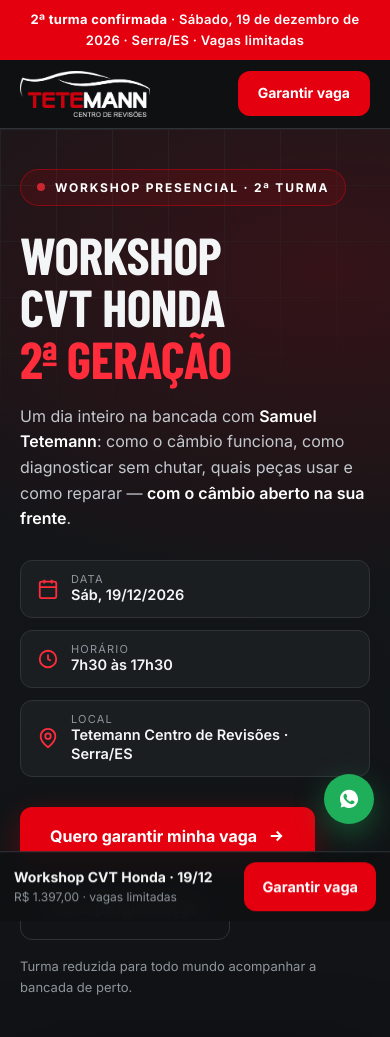
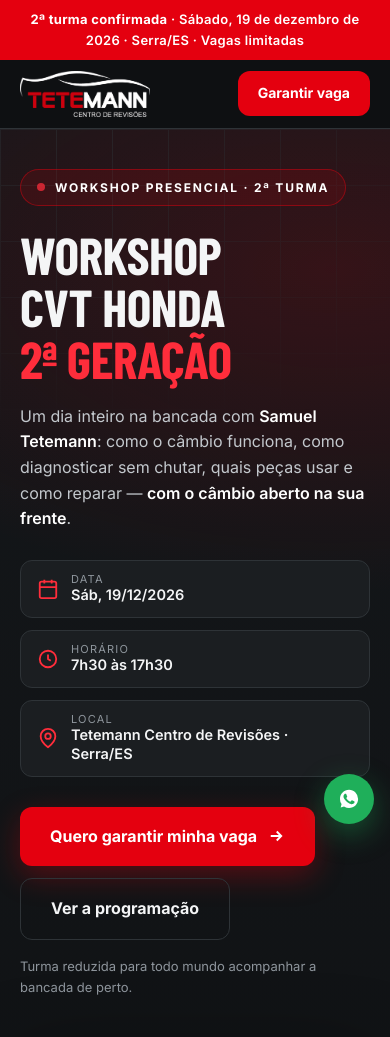
Before and after one commit to sameultetemann/Samuel-Tetemann-, a plain HTML site: page index.html in a window 390 px wide. Shown: the top 1037 px of the page. Drawn offline with nearby package versions, Linux system fonts and the light colour scheme; a web font is replaced by a local one.

Commit message:
Atualiza index: botões de inscrição levam ao Google Sites
Co-Authored-By: Claude Opus 5.5 <noreply@anthropic.com>

```diff
--- a/index.html
+++ b/index.html
@@ -371,18 +371,6 @@
     @media (min-width: 761px) { footer { padding-bottom: 36px; } }
 
     /* ── BARRA FIXA MOBILE ──────────────────────────── */
-    .fixa {
-      position: fixed; left: 0; right: 0; bottom: 0; z-index: 60; display: none;
-      background: rgba(15,17,19,.96); backdrop-filter: blur(10px); border-top: 1px solid var(--linha);
-      padding: 10px 14px calc(10px + env(safe-area-inset-bottom));
-      align-items: center; gap: 12px; transform: translateY(110%); transition: transform .25s;
-    }
-    .fixa.visivel { transform: none; }
-    .fixa div { flex: 1; line-height: 1.25; }
-    .fixa b { display: block; font-size: 14px; }
-    .fixa span { font-size: 12px; color: var(--suave); }
-    .fixa .btn { padding: 13px 18px; font-size: 14.5px; box-shadow: none; }
-    @media (max-width: 760px) { .fixa { display: flex; } }
 
     /* ── ENTRADA SUAVE ──────────────────────────────── */
     .surge { opacity: 0; transform: translateY(18px); transition: opacity .6s, transform .6s; }
@@ -402,7 +390,7 @@
     .pos[hidden] { display: none; }
     .pos h3 { margin-bottom: 10px; }
     .pos p { margin-bottom: 18px; }
-  </style>
+      </style>
 </head>
 <body>
 
@@ -417,7 +405,7 @@
       <a href="#instrutor">Instrutor</a>
       <a href="#duvidas">Dúvidas</a>
     </nav>
-    <a href="#inscricao" class="btn btn-primario">Garantir vaga</a>
+    <a href="https://sites.google.com/view/workshoptetemann/in%C3%ADcio" target="_blank" rel="noopener" class="btn btn-primario">Garantir vaga</a>
   </div>
 </header>
 
@@ -449,7 +437,7 @@
       </div>
 
       <div class="hero-cta">
-        <a href="#inscricao" class="btn btn-primario">Quero garantir minha vaga
+        <a href="https://sites.google.com/view/workshoptetemann/in%C3%ADcio" target="_blank" rel="noopener" class="btn btn-primario">Quero garantir minha vaga
           <svg width="18" height="18" viewBox="0 0 24 24" fill="none" stroke="currentColor" stroke-width="2.5"><path d="M5 12h14M13 6l6 6-6 6"/></svg>
         </a>
         <a href="#programacao" class="btn btn-linha">Ver a programação</a>
@@ -616,7 +604,7 @@
     </div>
 
     <div class="centro" style="margin-top:44px">
-      <a href="#inscricao" class="btn btn-primario">Quero participar da 2ª turma</a>
+      <a href="https://sites.google.com/view/workshoptetemann/in%C3%ADcio" target="_blank" rel="noopener" class="btn btn-primario">Quero participar da 2ª turma</a>
     </div>
   </div>
 </section>
@@ -678,7 +666,7 @@
         <li><svg width="22" height="22" viewBox="0 0 24 24" fill="none" stroke="currentColor" stroke-width="2"><rect x="3" y="4" width="18" height="18" rx="2"/><path d="M16 2v4M8 2v4M3 10h18"/></svg><div><small>Quando</small><b>Sábado, 19/12/2026 · 7h30 às 17h30</b></div></li>
         <li><svg width="22" height="22" viewBox="0 0 24 24" fill="none" stroke="currentColor" stroke-width="2"><path d="M4 4h16v16H4z"/><path d="m4 6 8 7 8-7"/></svg><div><small>Endereço completo</small><b>Enviado pelo WhatsApp após a confirmação da inscrição</b></div></li>
       </ul>
-      <a href="#inscricao" class="btn btn-primario">Garantir minha vaga</a>
+      <a href="https://sites.google.com/view/workshoptetemann/in%C3%ADcio" target="_blank" rel="noopener" class="btn btn-primario">Garantir minha vaga</a>
     </div>
     <div class="foto surge"><img src="media/fachada-tetemann.jpg" alt="Fachada da Tetemann, oficina especializada em Honda, em Serra/ES" width="1000" height="1120" loading="lazy"/></div>
   </div>
@@ -740,7 +728,7 @@
       <div class="form surge">
         <h3>Faça sua inscrição</h3>
         <p>Preencha a ficha, assine o contrato e envie o comprovante de pagamento pelo WhatsApp. Leva menos de 3 minutos.</p>
-        <a href="inscricao.html" class="btn btn-wpp btn-bloco" id="abrirFicha">Preencher ficha de inscrição</a>
+        <a href="https://sites.google.com/view/workshoptetemann/in%C3%ADcio" target="_blank" rel="noopener" class="btn btn-wpp btn-bloco">Preencher ficha de inscrição</a>
       </div>
     </div>
   </div>
@@ -792,7 +780,7 @@
     <h2>Dia 19 de dezembro, <em>seu lugar é na bancada.</em></h2>
     <p class="lead">Um sábado para aprender com quem conserta CVT Honda todos os dias — e voltar para a oficina atendendo melhor e cobrando com segurança.</p>
     <div class="hero-cta">
-      <a href="#inscricao" class="btn btn-primario">Garantir minha vaga</a>
+      <a href="https://sites.google.com/view/workshoptetemann/in%C3%ADcio" target="_blank" rel="noopener" class="btn btn-primario">Garantir minha vaga</a>
       <a href="#" class="btn btn-linha js-wpp" target="_blank" rel="noopener">Tirar uma dúvida no WhatsApp</a>
     </div>
   </div>
@@ -811,10 +799,6 @@
 </footer>
 
 <!-- BARRA FIXA MOBILE -->
-<div class="fixa" id="fixa">
-  <div><b>Workshop CVT Honda · 19/12</b><span id="fixaInfo">Vagas limitadas</span></div>
-  <a href="#inscricao" class="btn btn-primario">Garantir vaga</a>
-</div>
 
 <script>
   // ══════════════════════════════════════════════════════════════
@@ -858,7 +842,6 @@
       valor.innerHTML = '<sup>R$</sup>' + inteiro + (centavos ? '<small>,' + centavos + '</small>' : '');
       pag.textContent = CONFIG.pagamento;
       faq.textContent = 'O investimento é de R$ ' + CONFIG.preco + ', em ' + CONFIG.pagamento.charAt(0).toLowerCase() + CONFIG.pagamento.slice(1) + '. Depois da inscrição, a equipe envia os dados pelo WhatsApp e sua vaga é confirmada após o pagamento.';
-      document.getElementById('fixaInfo').textContent = 'R$ ' + CONFIG.preco + ' · vagas limitadas';
     } else {
       valor.classList.add('consulta');
       valor.textContent = 'Consulte o valor';
@@ -919,11 +902,6 @@
     }, { threshold: 0.12 });
     document.querySelectorAll('.surge').forEach(function (el) { obs.observe(el); });
 
-    const fixa = document.getElementById('fixa');
-    let passouHero = false, naInscricao = false;
-    const atualiza = function () { fixa.classList.toggle('visivel', passouHero && !naInscricao); };
-    new IntersectionObserver(function (i) { passouHero = !i[0].isIntersecting; atualiza(); }).observe(document.querySelector('.hero'));
-    new IntersectionObserver(function (i) { naInscricao = i[0].isIntersecting; atualiza(); }, { threshold: 0.15 }).observe(document.getElementById('inscricao'));
   } else {
     document.querySelectorAll('.surge').forEach(function (el) { el.classList.add('ok'); });
   }
```
